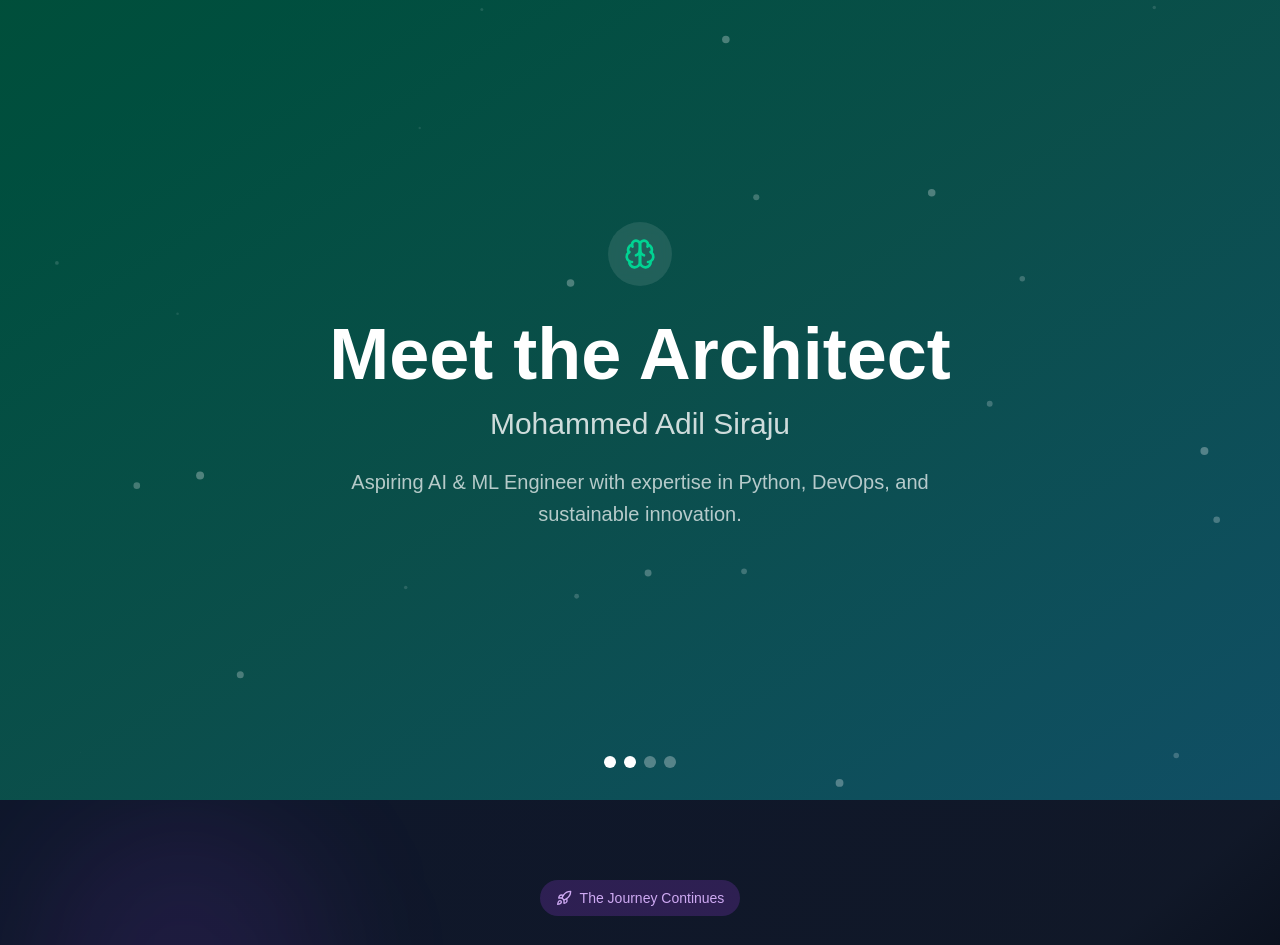
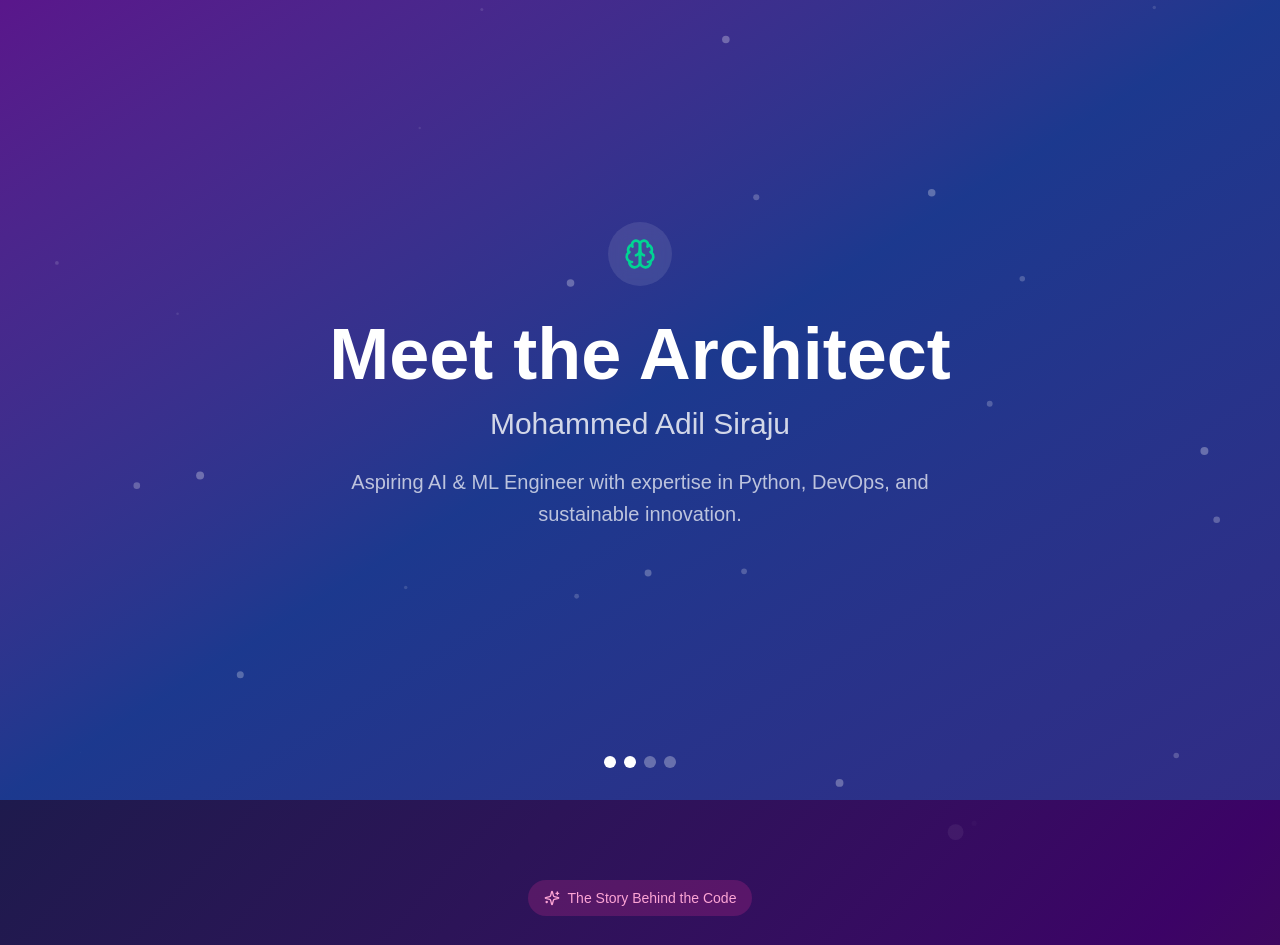
Before and after one commit to adilsiraju/portfolio-adil, a Next.js app: page / in a window 1280 px wide. Shown: the top 945 px of the page. Built offline with nearby package versions, Linux system fonts and the light colour scheme.

Commit message:
refactor: remove JourneySection from Home component and update scroll behavior in StoryHero

```diff
--- a/src/app/page.tsx
+++ b/src/app/page.tsx
@@ -1,5 +1,4 @@
 import StoryHero from '@/components/StoryHero'
-import JourneySection from '@/components/JourneySection'
 import MagicalAbout from '@/components/MagicalAbout'
 import Experience from '@/components/Experience'
 import Education from '@/components/Education'
@@ -14,7 +13,6 @@
       <div className="min-h-screen bg-black">
         <main className="relative">
           <StoryHero />
-          <JourneySection />
           <MagicalAbout />
           <Experience />
           <Education />
--- a/src/components/MagicalAbout.tsx
+++ b/src/components/MagicalAbout.tsx
@@ -85,7 +85,7 @@
   const contentOpacity = useTransform(scrollYProgress, [0, 0.2, 0.8, 1], [0, 1, 1, 0])
 
   return (
-    <section ref={containerRef} className="min-h-screen py-20 px-6 relative overflow-hidden bg-gradient-to-br from-indigo-950 via-purple-950 to-pink-950">
+    <section id="magical-about" ref={containerRef} className="min-h-screen py-20 px-6 relative overflow-hidden bg-gradient-to-br from-indigo-950 via-purple-950 to-pink-950">
       {/* Magical background effects */}
       <motion.div
         style={{ y: backgroundY }}
--- a/src/components/StoryHero.tsx
+++ b/src/components/StoryHero.tsx
@@ -82,11 +82,10 @@
 
     updateWindowSize()
     window.addEventListener('resize', updateWindowSize)
-    return () => window.removeEventListener('resize', updateWindowSize)
-  }, [])
+    return () => window.removeEventListener('resize', updateWindowSize)  }, [])
 
   useEffect(() => {
-    // Auto-advance story after 4 seconds, then show continue button
+    // Auto-advance story after 4 seconds, but keep same background color throughout all steps
     timeoutRef.current = setTimeout(() => {
       if (currentStep < storySteps.length - 1) {
         setCurrentStep(prev => prev + 1)
@@ -108,14 +107,12 @@
       setIsCompleted(true)
     }
   }
-
   const handleEnterPortfolio = () => {
-    const projectsSection = document.querySelector('#journey')
-    if (projectsSection) {
-      projectsSection.scrollIntoView({ behavior: 'smooth' })
+    const aboutSection = document.querySelector('#magical-about')
+    if (aboutSection) {
+      aboutSection.scrollIntoView({ behavior: 'smooth' })
     }
   }
-
   if (isCompleted) {
     return (
       <section className="min-h-screen flex items-center justify-center relative overflow-hidden bg-gradient-to-br from-slate-900 via-purple-900 to-slate-900">        <div className="absolute inset-0">          {/* Animated background particles */}
@@ -202,11 +199,12 @@
       </section>
     )
   }
-
+  // Get current story step
   const currentStoryStep = storySteps[currentStep]
 
+  // Initial welcome screen with all 4 story steps (same background color throughout)
   return (
-    <section className={`min-h-screen flex items-center justify-center relative overflow-hidden transition-all duration-1000 ${currentStoryStep.backgroundClass}`}>
+    <section className="min-h-screen flex items-center justify-center relative overflow-hidden transition-all duration-1000 bg-gradient-to-br from-purple-900 via-blue-900 to-indigo-900">
       {/* Animated background elements */}      <div className="absolute inset-0">        {isClient && floatingParticles.map((particle, i) => (
           <motion.div
             key={i}
```
